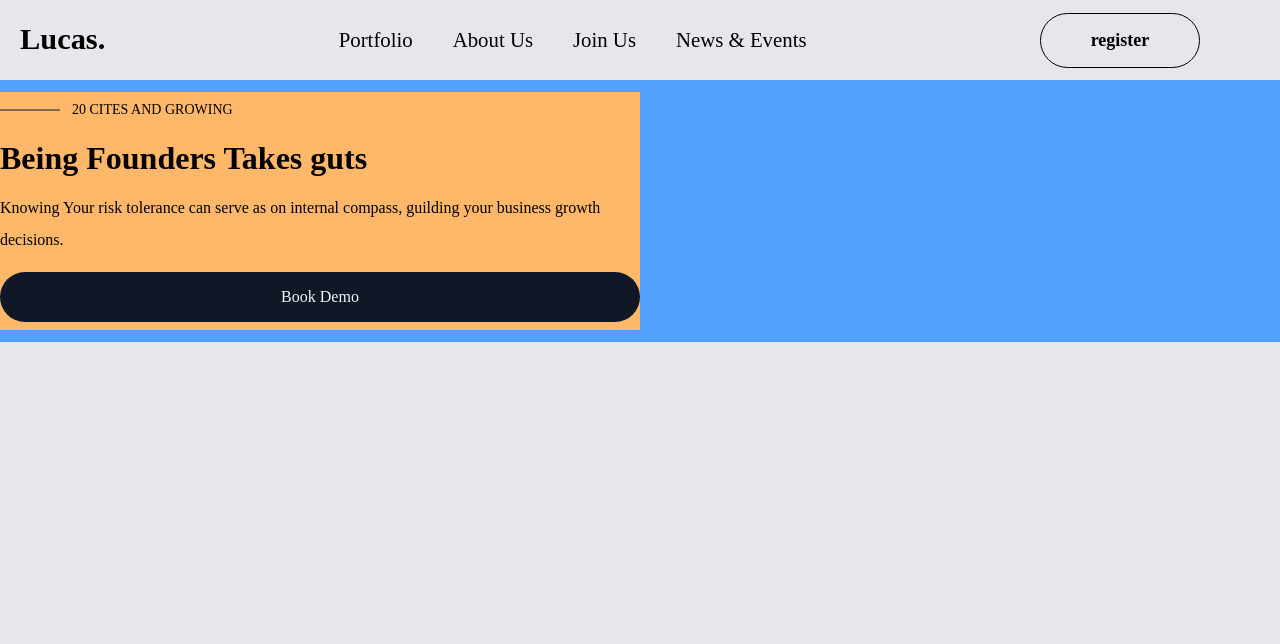
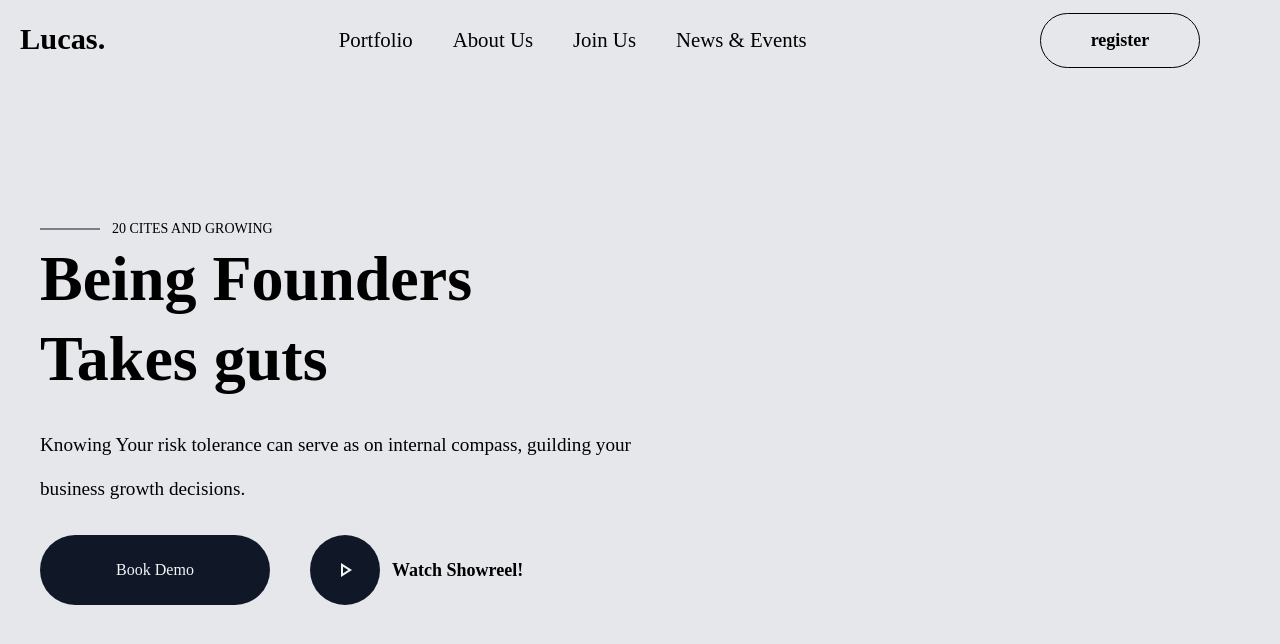
Before and after one commit to Bills-6/landing-page-portfolio, a plain HTML site: page index.html in a window 1280 px wide. Drawn offline with nearby package versions, Linux system fonts and the light colour scheme; a web font is replaced by a local one.

Commit message:
update: add hero content

```diff
--- a/index.html
+++ b/index.html
@@ -33,19 +33,20 @@
 		</span>
 
 		<!-- [< hero section >] -->
-		 <div class="page py-3 bg-blue-400" id="hero-section">
+		 <div class="page py-3 lg:px-10" id="hero-section">
 			<div class="wrapper-page flex flex-col lg:flex-row">
-				<div class="hero-content py-2 w-full lg:w-[50%] bg-orange-300">
-					<span class="text relative after:content-[''] after:absolute after:w-[60px] after:h-[1px] after:bg-gray-900 after:left-0 after:top-[50%] after:translate-y-[-50%] ps-18 text-sm mb-5 block w-fit">20 CITES AND GROWING</span>
+				<div class="hero-content py-2 w-full lg:w-[50%] lg:h-[80dvh] lg:flex lg:flex-col justify-center">
+					<span class="text relative after:content-[''] after:absolute after:w-[60px] after:h-[1px] after:bg-gray-900 after:left-0 after:top-[50%] after:translate-y-[-50%] ps-18 text-sm mb-5 block w-fit lg:mb-0">20 CITES AND GROWING</span>
 
-					<h1 class="text-[2rem] font-bold leading-9 mb-4">Being Founders Takes guts</h1>
-					<p class="leading-8 font-light mb-4">Knowing Your risk tolerance can serve as on internal compass, guilding your business growth decisions.</p>
-					<div class="cta flex items-center justify-between">
-						<a class="w-full h-[50px] bg-gray-900 text-gray-100 flex items-center justify-center rounded-[3rem] hover:bg-gray-800" href="#" id="book-demo">Book Demo</a>
+					<h1 class="text-[2rem] font-bold leading-9 mb-6 lg:text-[4rem] lg:leading-20">Being Founders Takes guts</h1>
+					<p class="leading-8 font-light mb-6 lg:text-[1.2rem] lg:leading-11">Knowing Your risk tolerance can serve as on internal compass, guilding your business growth decisions.</p>
+					<div class="cta flex flex-col lg:flex-row items-center justify-between gap-3 lg:justify-start lg:gap-10">
+						<a class="w-full h-[50px] bg-gray-900 text-gray-100 flex items-center justify-center rounded-[3rem] hover:bg-gray-800 lg:w-[230px] lg:h-[70px]" href="#" id="book-demo">Book Demo</a>
 						<div class="flex items-center gap-3">
-							<span class="flex items-center justify-center bg-gray-900 hover:bg-gray-800 hover:cursor-pointer" id="wathc-button">
-								<i class=""></i>
+							<span class="flex items-center justify-center w-[40px] h-[40px] bg-gray-900 hover:bg-gray-800 hover:cursor-pointer rounded-full lg:w-[70px] lg:h-[70px]" id="wathc-button">
+								<i class="material-symbols-outlined text-gray-100">play_arrow</i>
 							</span>
+							<span class="text font-semibold lg:text-lg">Watch Showreel!</span>
 						</div>
 					</div>
 				</div>
```
